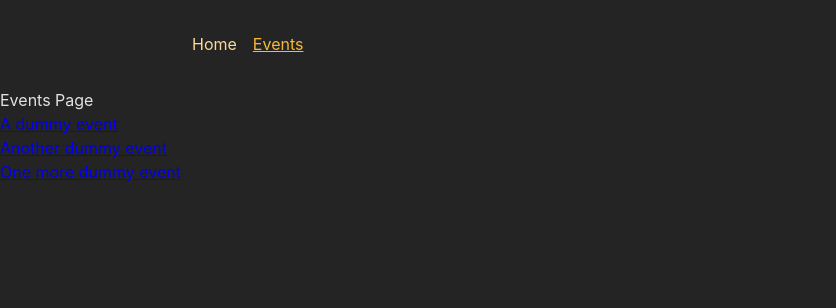
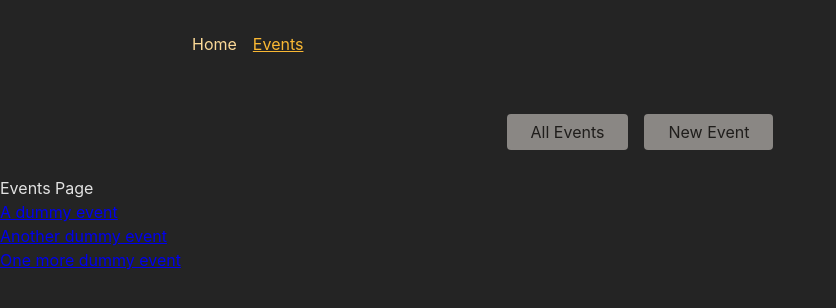
Before and after one commit to matekuna92/react-router-sendfetchdata, a React (Create React App) app in the folder frontend/: page /events in a window 1280 px wide. Shown: the top 308 px of the page, without its empty margins (0-836 px from the left). Built offline with nearby package versions, Linux system fonts and the light colour scheme.

Commit message:
Event Root layout, EventsNavigation

```diff
--- /dev/null
+++ b/frontend/src/components/EventRootLayout.js
@@ -0,0 +1,16 @@
+import { Outlet } from "react-router-dom";
+import EventsNavigation from "./EventsNavigation";
+
+
+const EventRootLayout = () => {
+    return (
+        <>
+            <EventsNavigation />
+            <main>
+                <Outlet />
+            </main>
+        </>
+    );
+}
+
+export default EventRootLayout;
```
Also changed, not shown: frontend/src/App.js (+10 -6 lines).
